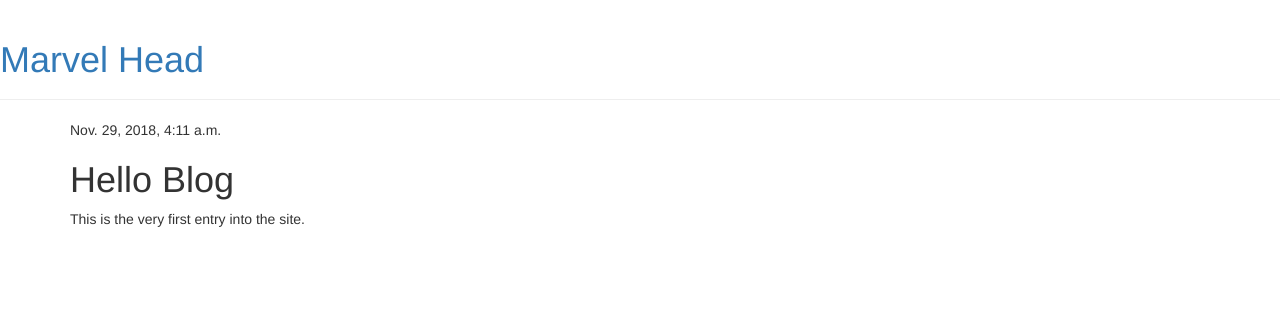
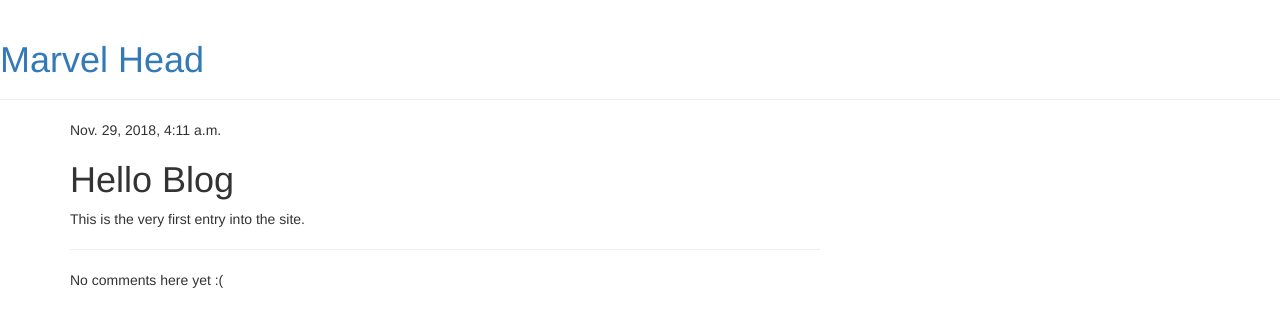
Before and after one commit to Everstalk/Marvel-Head, a Django app: page /blog/post/1/ in a window 1280 px wide. Shown: the top 327 px of the page. Run offline with Django 3.2, Linux system fonts and the light colour scheme; data comes from the database, SQL or seed files in the repository; both versions use the stored data as it was after the commit; some libraries are stand-ins or nearby versions.

Commit message:
Comment section added

```diff
--- a/blog/templates/blog/detail.html
+++ b/blog/templates/blog/detail.html
@@ -1,16 +1,24 @@
-{% extends 'blog/base.html' %}
-
-{% block content %}
+{% extends 'blog/base.html' %} {% block content %}
 <div class="post">
     {% if post.published_date %}
     <div class="date">
         {{ post.published_date }}
     </div>
-        {% endif %}
-		{% if user.is_authenticated %}
-			<a class="btn btn-default" href="{% url 'blog:edit_post' pk=post.pk %}"><span class="glyphicon glyphicon-pencil"></span></a>
+    {% endif %} {% if user.is_authenticated %}
+    <a class="btn btn-default" href="{% url 'blog:edit_post' pk=post.pk %}">
+        <span class="glyphicon glyphicon-pencil"></span>
+    </a>
     {% endif %}
     <h1>{{ post.title }}</h1>
     <p>{{ post.text|linebreaks }}</p>
 </div>
-{% endblock %}
+
+<hr> {% for comment in post.comments.all %}
+<div class="comment">
+    <div class="date">{{ comment.created_date }}</div>
+    <strong>{{ comment.author }}</strong>
+    <p>{{ comment.text|linebreaks }}</p>
+</div>
+{% empty %}
+<p>No comments here yet :(</p>
+{% endfor %} {% endblock %}
--- a/blog/templates/blog/post_list.html
+++ b/blog/templates/blog/post_list.html
@@ -10,6 +10,7 @@
         <a href="{% url 'blog:detail' post.pk %}">{{ post.title }}</a>
     </h2>
     <p>{{ post.text|linebreaksbr }}</p>
+    <a href="{% url 'blog:detail' pk=post.pk %}">Comments: {{ post.comments.count }}</a>
 </div>
 {% endfor %}
 {% endblock %}
```
Also changed, not shown: db.sqlite3. Lines whose indentation alone changed are shown as unchanged.
